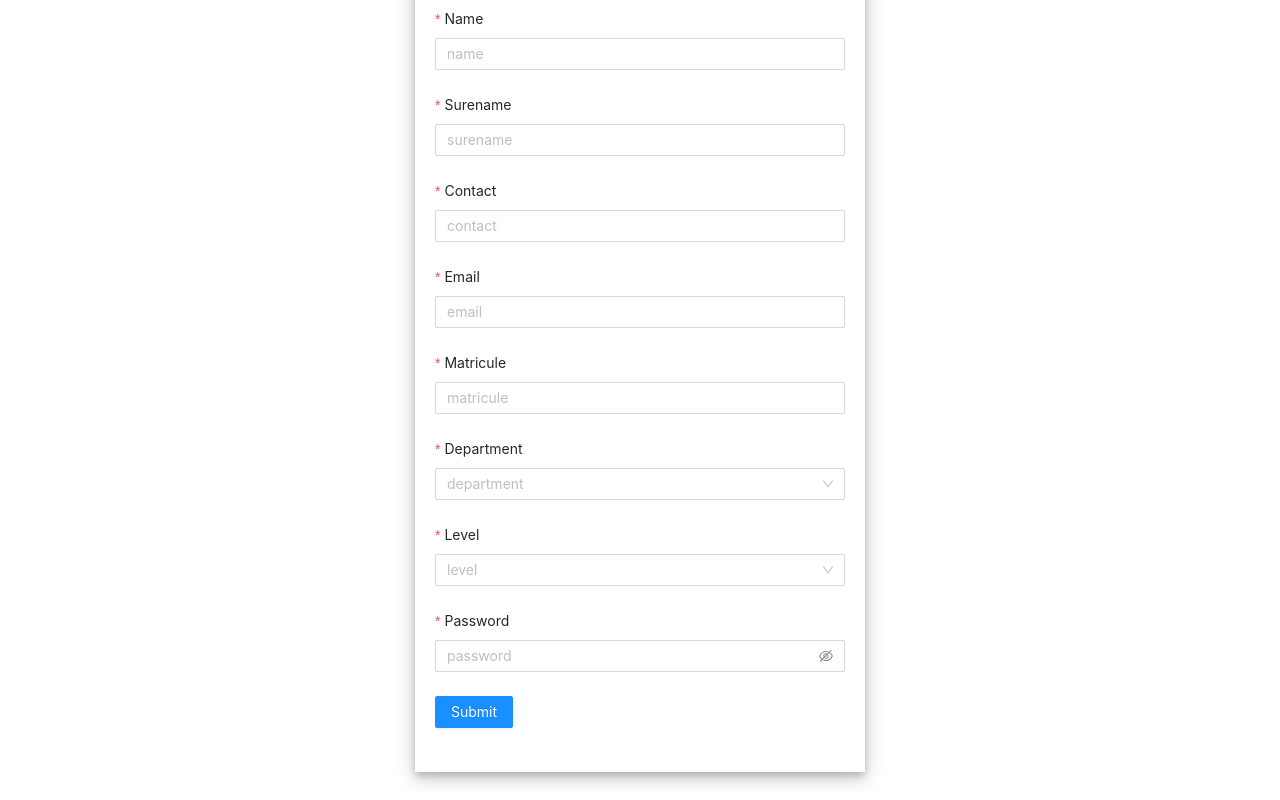
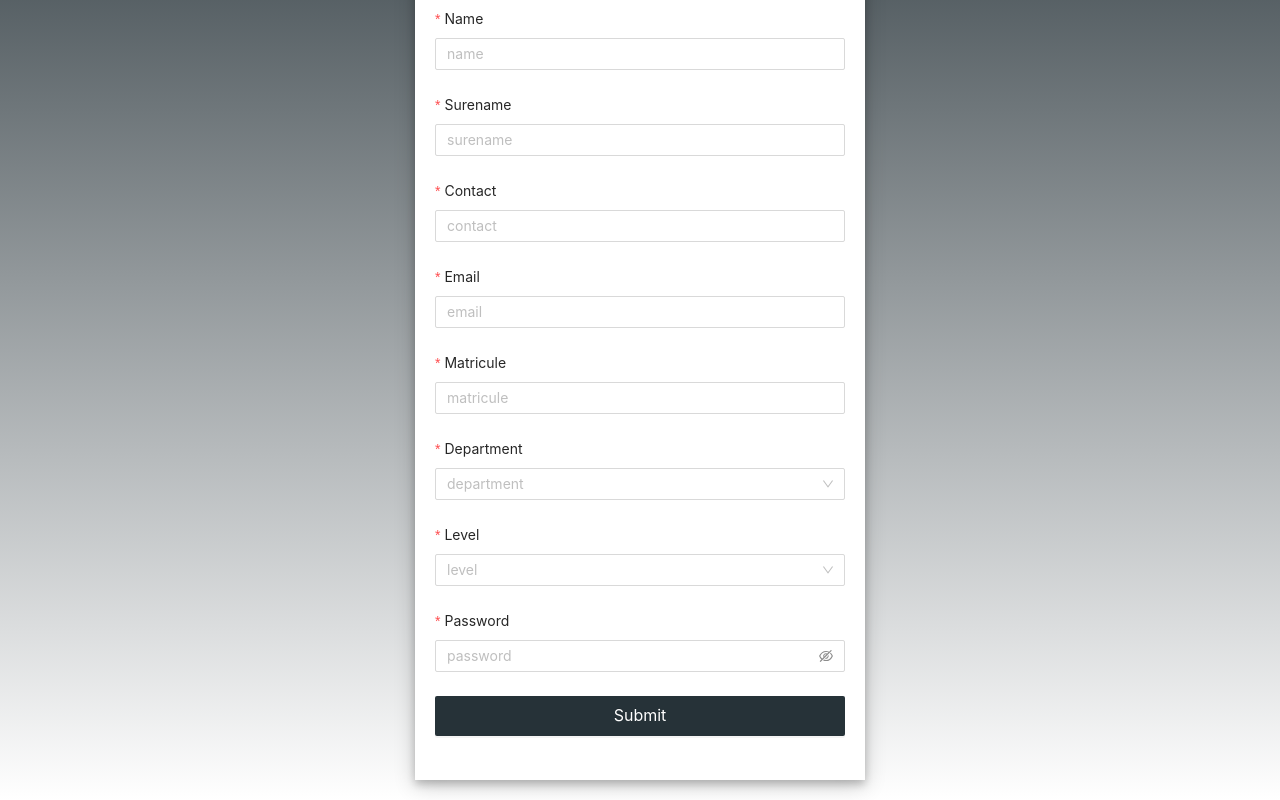
Before and after one commit to Franklin-Duval/aspy-election, a Next.js app: page /voter/registration in a window 1280 px wide. Shown: the part 238-1038 px from the top of the page. Built offline with nearby package versions, Linux system fonts and the light colour scheme.

Commit message:
feat: update styles in registration forms

```diff
--- a/src/modules/candidate/pages/registration.tsx
+++ b/src/modules/candidate/pages/registration.tsx
@@ -1,6 +1,7 @@
 /* eslint-disable no-unused-vars */
 import styled from '@emotion/styled';
 import { Image } from 'antd';
+import { PRIMARY } from 'src/shared/colors';
 import { defaultImage } from 'src/shared/defaultImage';
 import { RegistrationForm } from '../components/registrationForm';
 
@@ -9,8 +10,10 @@ const RegistrationContainer = styled.div`
   flex-direction: column;
   align-items: center;
   justify-content: center;
+  background-image: linear-gradient(to bottom, ${PRIMARY}, white);
 
   > div {
+    background-color: white;
     width: 300px;
     padding: 20px;
     margin: 20px;
--- a/src/modules/voter/components/registrationForm.tsx
+++ b/src/modules/voter/components/registrationForm.tsx
@@ -5,6 +5,7 @@ import { signIn } from 'next-auth/client';
 import { useRouter } from 'next/router';
 import { useState } from 'react';
 import { VoterEntity } from 'server/modules/voter/entities/voter.entity';
+import { PRIMARY } from 'src/shared/colors';
 import { DEPARTMENTS, LEVELS } from 'src/shared/constants';
 import { addVoter } from '../network/voter.network';
 
@@ -179,7 +180,17 @@ export const RegistrationForm = () => {
       </Form.Item>
 
       <Form.Item>
-        <Button type='primary' htmlType='submit' loading={isLoading}>
+        <Button
+          type='primary'
+          htmlType='submit'
+          loading={isLoading}
+          size='large'
+          style={{
+            width: '100%',
+            backgroundColor: PRIMARY,
+            borderColor: 'transparent',
+          }}
+        >
           Submit
         </Button>
       </Form.Item>
--- a/src/modules/voter/pages/registration.tsx
+++ b/src/modules/voter/pages/registration.tsx
@@ -1,6 +1,7 @@
 /* eslint-disable no-unused-vars */
 import styled from '@emotion/styled';
 import { Image } from 'antd';
+import { PRIMARY } from 'src/shared/colors';
 import { defaultImage } from 'src/shared/defaultImage';
 import { RegistrationForm } from '../components/registrationForm';
 
@@ -9,8 +10,10 @@ const RegistrationContainer = styled.div`
   flex-direction: column;
   align-items: center;
   justify-content: center;
+  background-image: linear-gradient(to bottom, ${PRIMARY}, white);
 
   > div {
+    background-color: white;
     width: 300px;
     padding: 20px;
     margin: 20px;
```
Also changed, not shown: src/modules/candidate/components/registrationForm.tsx (+12 -1 lines).
